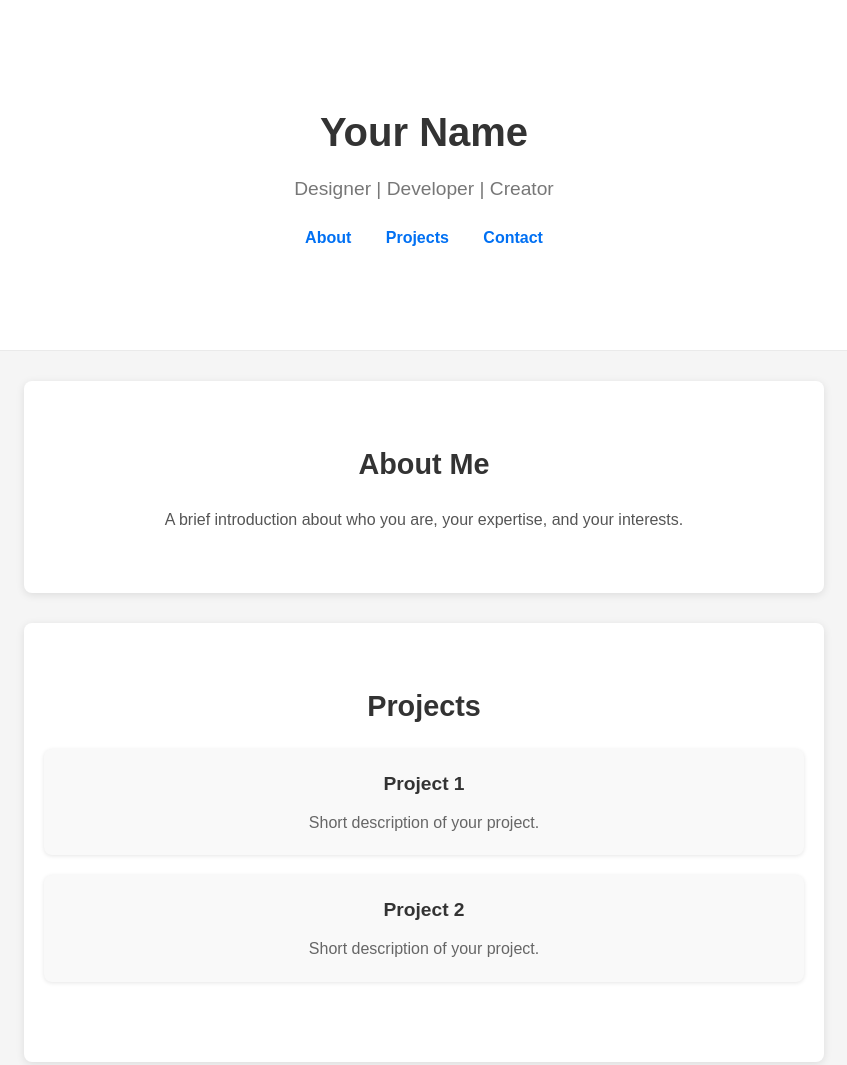
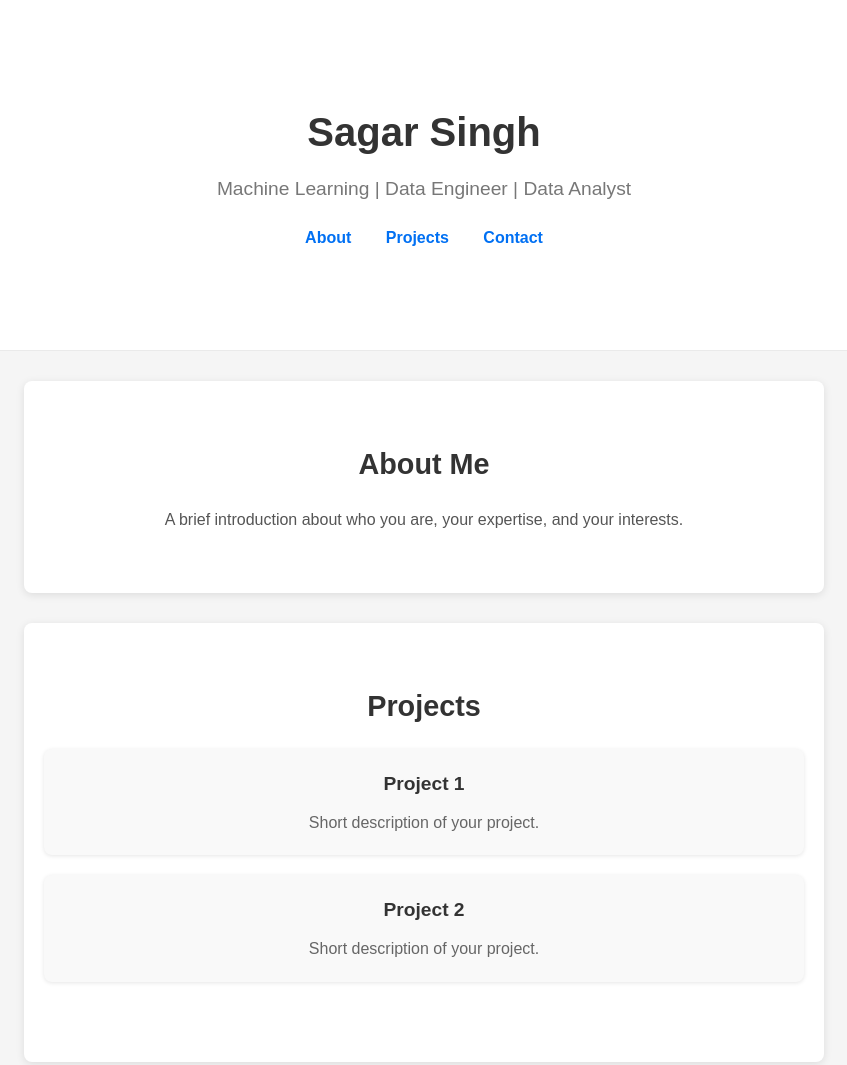
Before and after one commit to Singh-Sagar/Singh-Sagar.github.io, a plain HTML site: page index.html in a window 1280 px wide. Shown: the top 1065 px of the page, without its empty margins (216-1063 px from the left). Drawn offline with Linux system fonts and the light colour scheme.

```diff
--- a/index.html
+++ b/index.html
@@ -10,8 +10,8 @@
     <!-- Header Section -->
     <header>
         <div class="header-content">
-            <h1>Your Name</h1>
-            <p class="subtitle">Designer | Developer | Creator</p>
+            <h1>Sagar Singh</h1>
+            <p class="subtitle">Machine Learning | Data Engineer | Data Analyst</p>
             <nav>
                 <ul class="nav-links">
                     <li><a href="#about">About</a></li>
```
